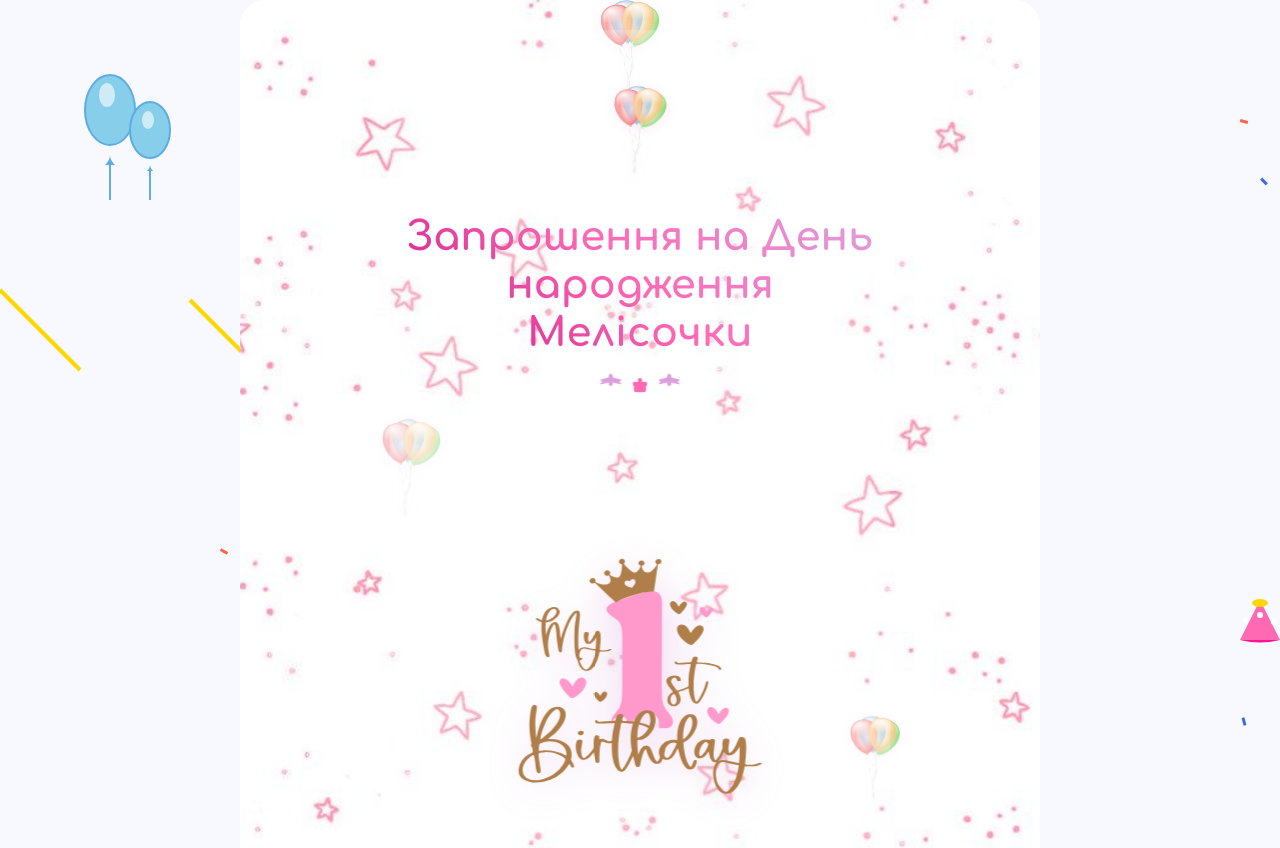
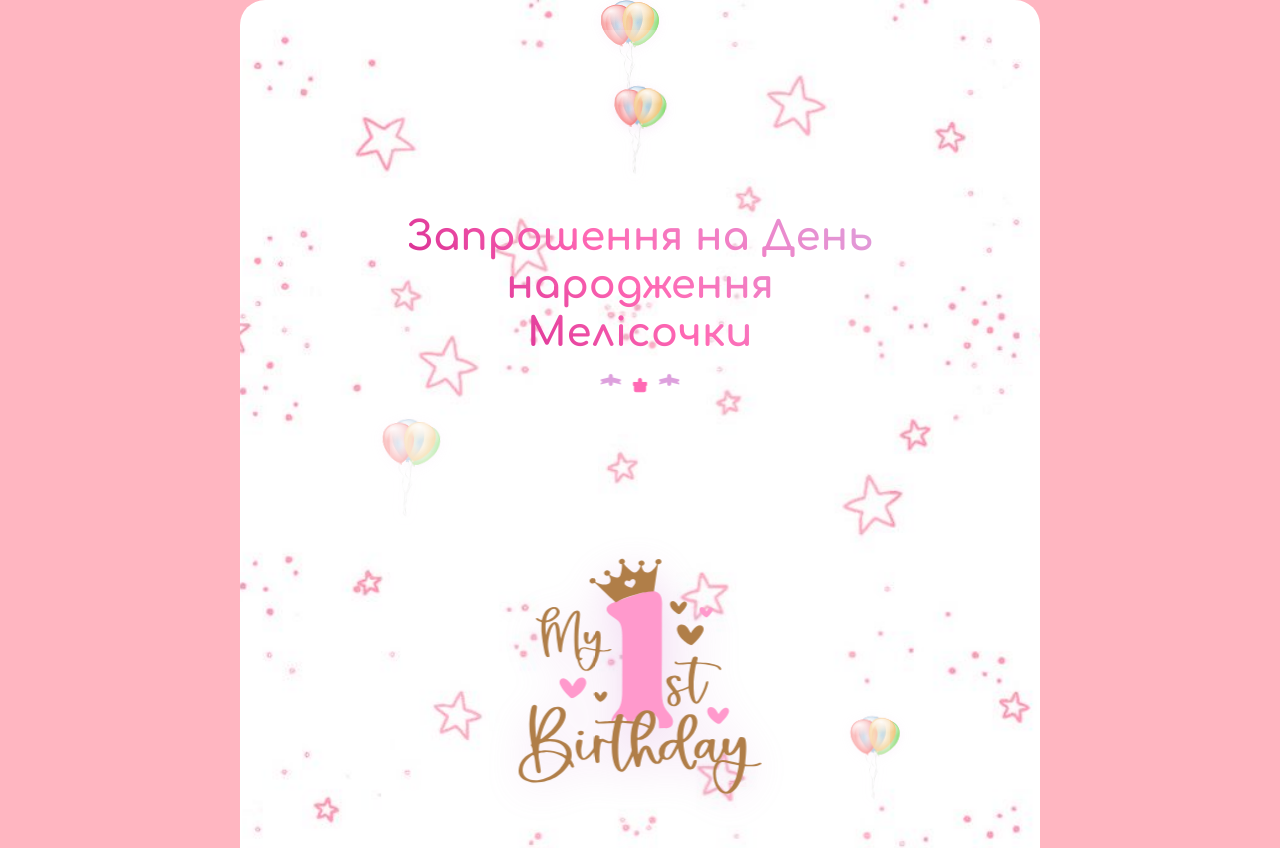
Before and after one commit to PavloHorbatiuk/Birthday-Invitation-, a React (Vite) app: page / in a window 1280 px wide. Shown: the top 848 px of the page. Built offline with nearby package versions, Linux system fonts and the light colour scheme.

Commit message:
remove frezze

```diff
--- a/src/index.css
+++ b/src/index.css
@@ -6,8 +6,6 @@
 
 body {
   font-family: 'Comfortaa', cursive;
-  background: url('./assets/party-background.svg') no-repeat center center fixed;
-  background-size: cover;
   background-color: #FFB6C1;
   min-height: 100vh;
   overflow-x: hidden;
```
